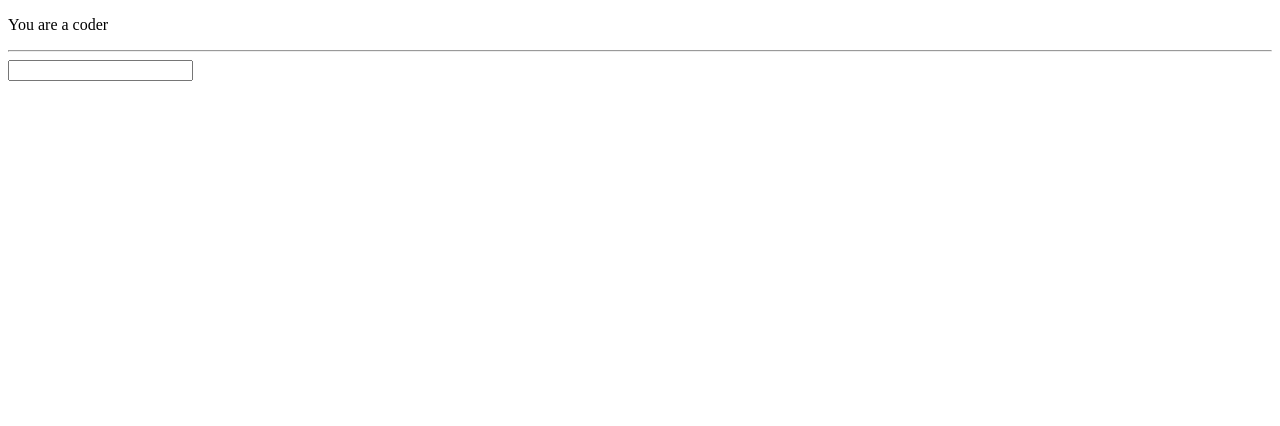
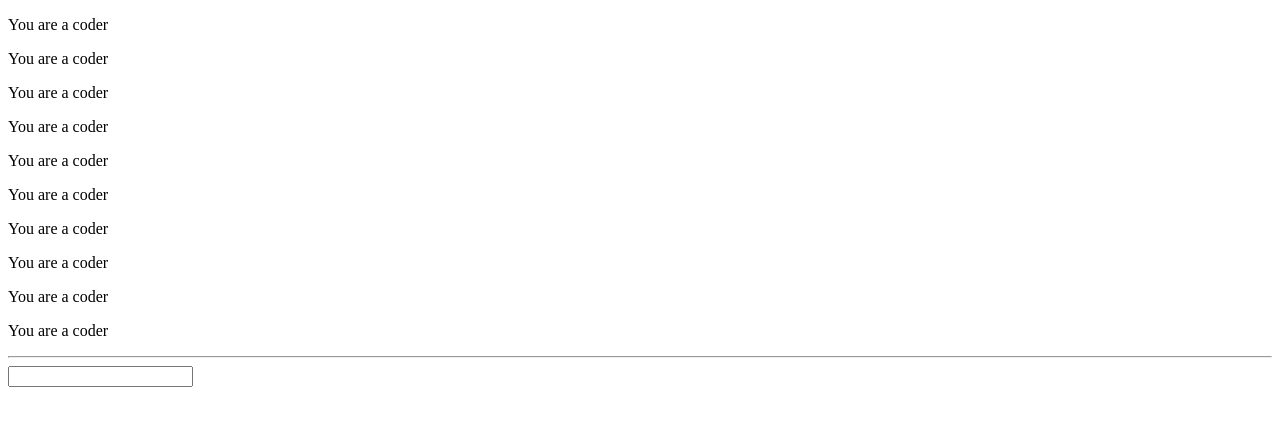
Before and after one commit to sakibmiyan/okno, a plain HTML site: page index.html in a window 1280 px wide. Drawn offline with Linux system fonts and the light colour scheme.

Commit message:
multiple line added

```diff
--- a/index.html
+++ b/index.html
@@ -7,6 +7,14 @@
 </head>
 <body>
     <p>You are a coder</p>
+    <p>You are a coder</p>
+    <p>You are a coder</p>
+    <p>You are a coder</p>
+    <p>You are a coder</p>
+    <p>You are a coder</p>
+    <p>You are a coder</p>
+    <p>You are a coder</p><p>You are a coder</p>
+    <p>You are a coder</p>
     <hr>
     <input type="text" name="" id="">
 </body>
```
